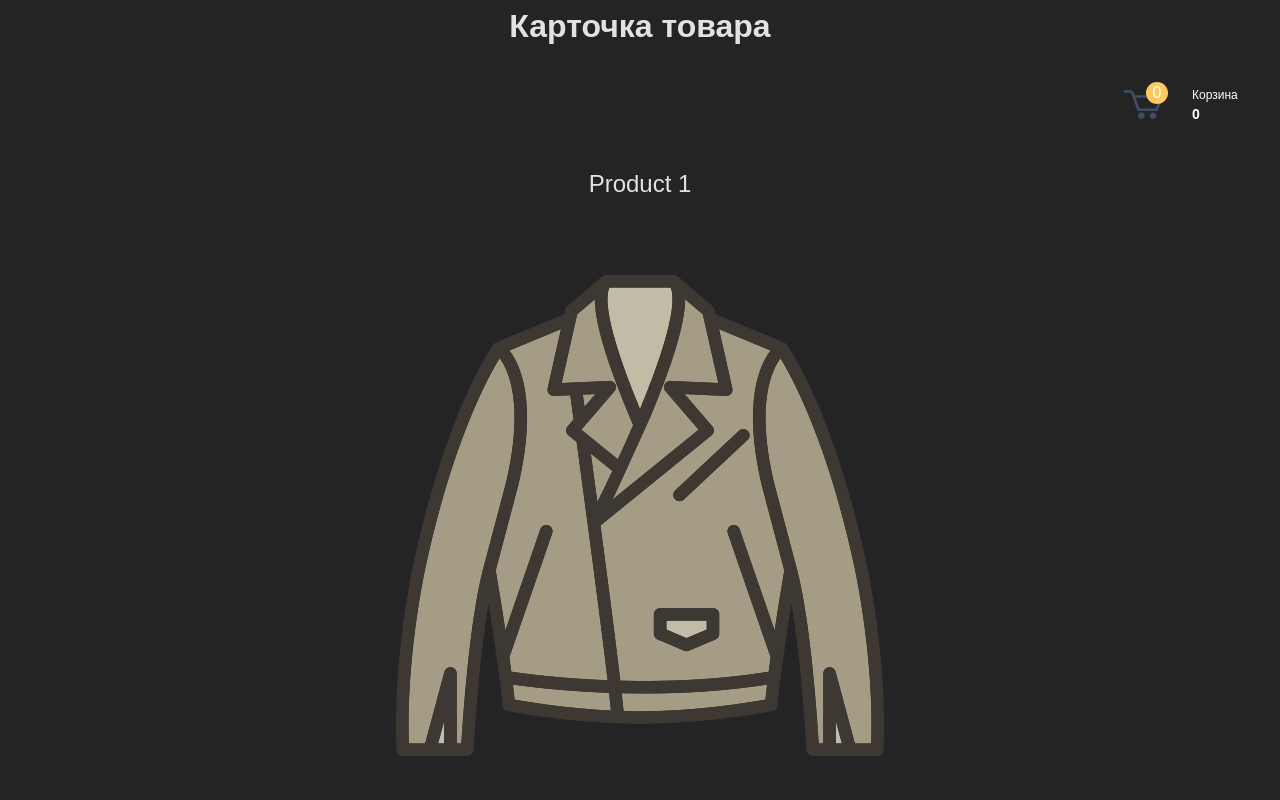
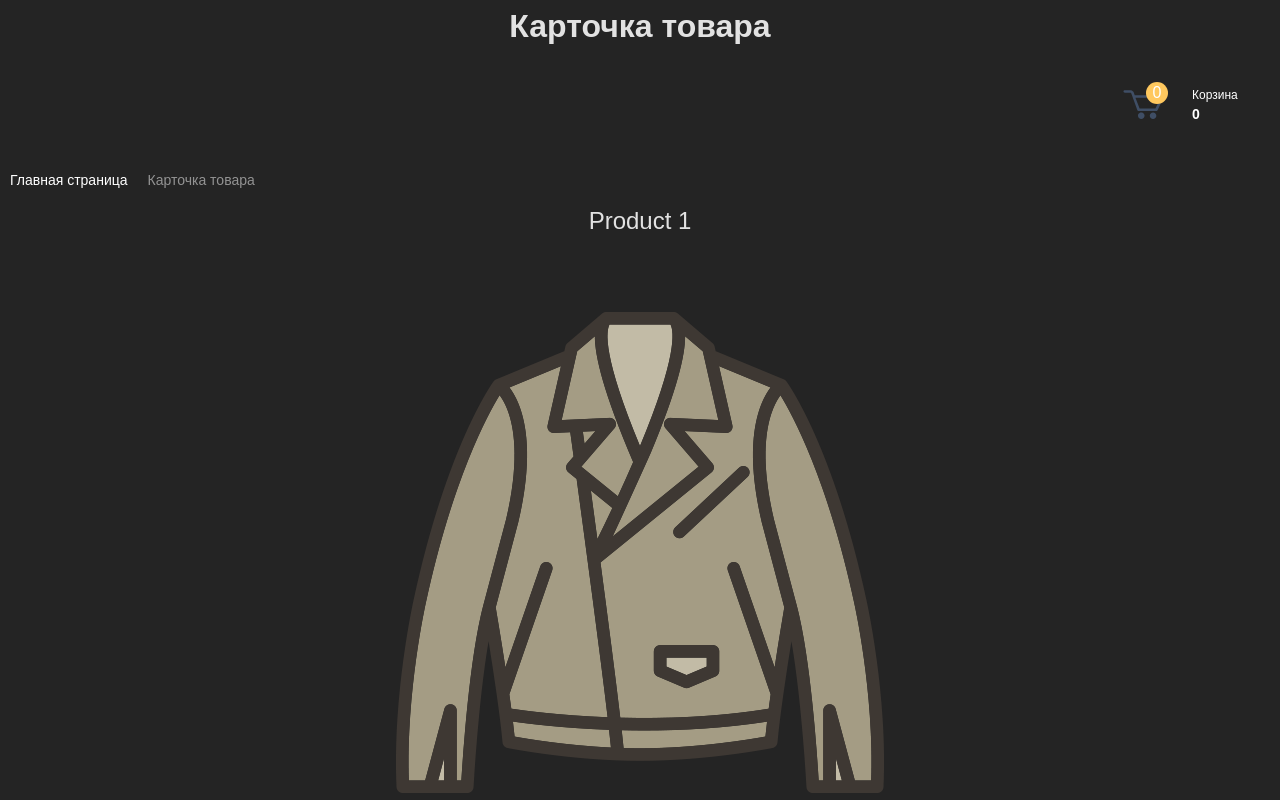
Before and after one commit to mvodev/aaccent, a React (Vite) app: page /1 in a window 1280 px wide. Shown: the top 800 px of the page. Built offline with nearby package versions, Linux system fonts and the light colour scheme.

Commit message:
add bread crumbs to product page

```diff
--- a/src/pages/ProductPage.scss
+++ b/src/pages/ProductPage.scss
@@ -4,6 +4,12 @@
   gap: 20px;
   align-items: center;
   padding: 10px;
+  max-width: 1920px;
+  width: 100%;
+
+  & .bread-crumbs {
+    align-self: flex-start;
+  }
 
   &__card {
     display: flex;
--- a/src/pages/ProductPage.tsx
+++ b/src/pages/ProductPage.tsx
@@ -4,6 +4,7 @@ import products from '../../sources/assets/products.json';
 import Header from '../components/header/Header';
 import { useAppDispatch } from '../store/hooks';
 import { addToCart } from '../store/cartSlice';
+import BreadCrumbs from '../components/bread-crumbs/BreadCrumbs';
 
 const ProductPage = () => {
   const params = useParams();
@@ -20,6 +21,10 @@ const ProductPage = () => {
     <main className="product">
       <h1 className='product__title'>Карточка товара</h1>
       <Header />
+      <BreadCrumbs links={[
+          {link:'/',name:'Главная страница'},
+          {link: '/',name:'Карточка товара',actual:true}
+        ]}/>
       <article className='product__card'>
         <h2 className='product__subtitle'>{productData?.title}</h2>
         <div className="product__img">
```
